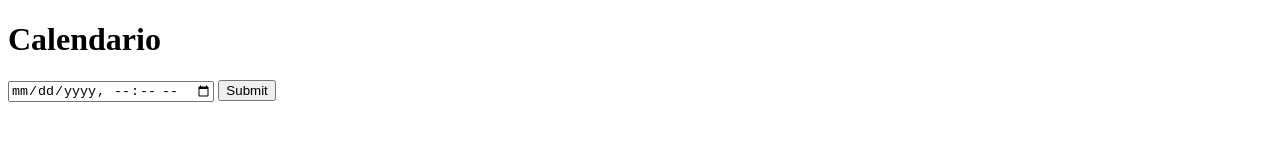
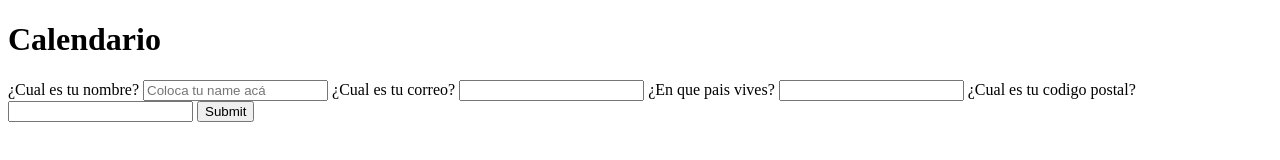
Before and after one commit to Brisimb/HTML-Y-CSS, a plain HTML site: page ClaseCalendario/index.html in a window 1280 px wide. Drawn offline with Linux system fonts and the light colour scheme.

Commit message:
Nuevas modificaciones en index-v2

```diff
--- a/ClaseCalendario/index.html
+++ b/ClaseCalendario/index.html
@@ -8,33 +8,29 @@
 </head>
 <body>
     <h1>Calendario</h1>
-<!--   <form action="">
-        <label for="hora">
-            <span>Hora</span>
-            <input type="time" id="hora" name="hora"/>
+    <main>
+        <form action="">
+            <label for="nombre">
+                <span>¿Cual es tu nombre?</span>
+                <input type="text" id="nombre" name="nombre" autocomplete="name" placeholder="Coloca tu name acá" required/>
             </label>
 
-        <label for="dia">
-            <span>Dia</span>
-            <input type="date" id="dia" name="dia"/>
+            <label for="correo">
+                <span>¿Cual es tu correo?</span>
+                <input type="email" id="correo" name="correo" autocomplete="email" required/>
             </label>
 
-        <label for="semana">
-            <span>Semana</span>
-            <input type="week" id="semana" name="semana"/>
+            <label for="pais">
+                <span>¿En que pais vives?</span>
+                <input type="text" id="pais" name="pais" autocomplete="country" required/>
             </label>
 
-        <label for="mes">
-            <span>Mes</span>
-            <input type="month" id="mes" name="mes"/>
-        </label>
-        <input type="submit"/>
-    </form>-->
-    <form action="">
-        <label for="calendario">
-            <input type="datetime-local" id="calendario" name="calendario"/>
+            <label for="cp">
+                <span>¿Cual es tu codigo postal?</span>
+                <input type="number" id="cp" name="cp" autocomplete="postal-code" required/>
             </label>
             <input type="submit"/>
         </form>
+    </main>
 </body>
 </html>
```
Lines whose indentation alone changed are shown as unchanged.
